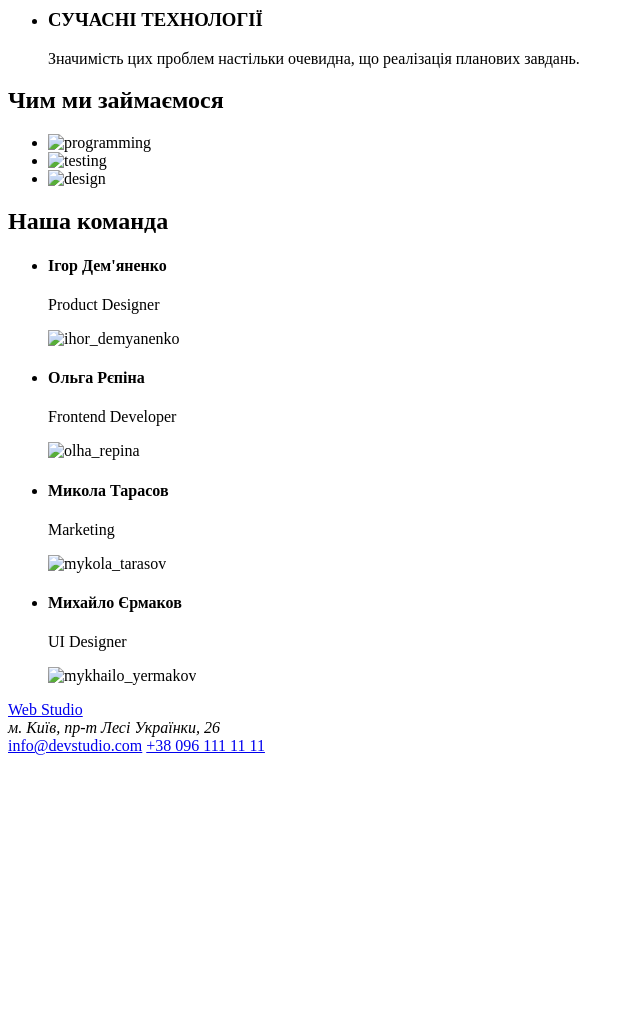
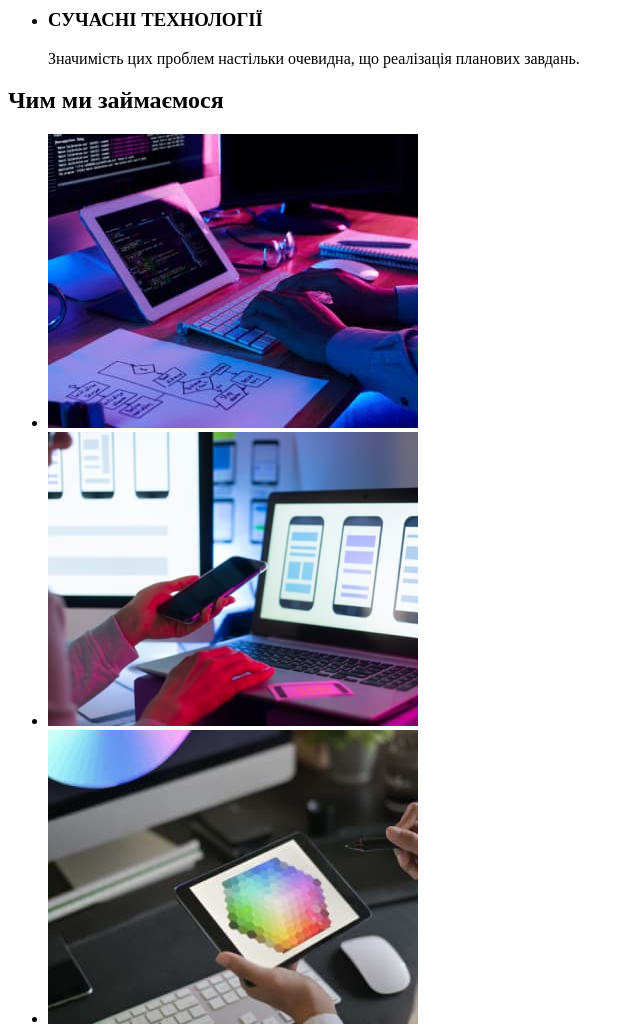
Before and after one commit to Milka4eva/goit-markup-hw-01, a plain HTML site: page index.html in a window 1280 px wide. Shown: the part 460-1487 px from the top of the page, without its empty margins (0-640 px from the left). Before the commit the page ends 1223 px from the top, so only its background shows below. Drawn offline with Linux system fonts and the light colour scheme; the site is published under a folder, as on GitHub Pages, so addresses that start at the root find nothing.

Commit message:
Add files via upload

```diff
--- a/index.html
+++ b/index.html
@@ -2,7 +2,6 @@
 <html lang="uk">
     <head>
         <meta charset="UTF-8">
-        <meta description="Web Studio Home Page">
         <meta name="viewport" content="width=device-width, initial-scale=1.0">
         <title>Головна</title>
     </head>
@@ -77,24 +76,24 @@
                     <ul>
                         <li>
                             <img
-                            src="/images/img01b.jpg"
+                            src="images/img01b.jpg"
                             width="370"
                             alt="programming"
                             />
                         </li>
                         <li>
                             <img
-                            src="/images/img02b.jpg"
+                            src="images/img02b.jpg"
                             width="370"
                             alt="testing"
-                            />
+                            >
                         </li>
                         <li>
                             <img
-                            src="/images/img03b.jpg"
+                            src="images/img03b.jpg"
                             width="370"
                             alt="design"
-                            />
+                            >
                         </li>
                     </ul>
                 </section>
@@ -110,37 +109,37 @@
                         <h4>Ігор Дем'яненко</h4>
                         <p>Product Designer</p>
                         <img
-                        src="/images/img01a.jpg"
+                        src="images/img01a.jpg"
                         width="260"
                         alt="ihor_demyanenko"
-                        />
+                        >
                     </li>
                     <li>
                         <h4>Ольга Рєпіна</h4>
                         <p>Frontend Developer</p>
                         <img
-                        src="/images/img02a.jpg"
+                        src="images/img02a.jpg"
                         width="260"
                         alt="olha_repina"
-                        />
+                        >
                     </li>
                     <li>
                         <h4>Микола Тарасов</h4>
                         <p>Marketing</p>
                         <img
-                        src="/images/img03a.jpg"
+                        src="images/img03a.jpg"
                         width="260"
                         alt="mykola_tarasov"
-                        />
+                        >
                     </li>
                     <li>
                         <h4>Михайло Єрмаков</h4>
                         <p>UI Designer</p>
                         <img
-                        src="/images/img04a.jpg"
+                        src="images/img04a.jpg"
                         width="260"
                         alt="mykhailo_yermakov"
-                        />
+                        >
                     </li>
                 </ul>
                 </section>
```
